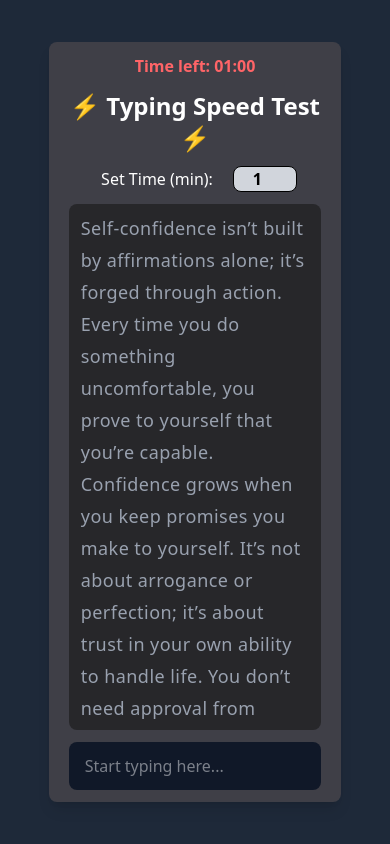
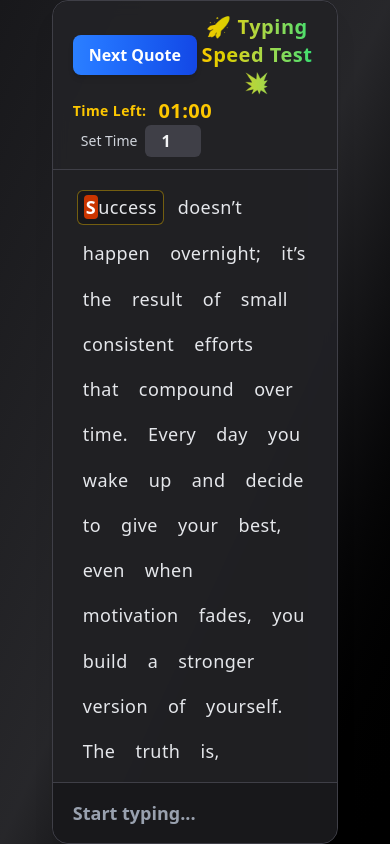
Before and after one commit to RAHUL676789/100DaysFrontend, a React (Vite) app: page / in a window 390 px wide. Built offline with nearby package versions, Linux system fonts and the light colour scheme.

Commit message:
Typing master Complete

```diff
--- a/src/components/Day57/TypingSpeed.jsx
+++ b/src/components/Day57/TypingSpeed.jsx
@@ -1,124 +1,238 @@
-import React, { useState, useEffect, useRef } from "react";
-import { quotes } from "./quotes.js";
+import React, { useState, useEffect, useRef } from 'react'
+import { quotes } from "./quotes.js"
 
 const TypingSpeed = () => {
-  const [time, setTime] = useState(1);
-  const [timerValue, setTimerValue] = useState(0);
-  const [typingData, setTypingData] = useState("");
-  const [inputValue, setInputValue] = useState("");
-  const [results, setResults] = useState(null);
-  const [hasStarted, setHasStarted] = useState(false);
+  const [quotesIndex, setquotesIndex] = useState(0);
+  const [words, setwords] = useState(quotes[quotesIndex].split(" ") || []);
+  const [currentWordIndex, setcurrentWordIndex] = useState(0);
+  const [typeChar, settypeChar] = useState("");
+  const [typeCharIndex, settypeCharIndex] = useState(0);
+  const [accuracy, setaccuracy] = useState(0);
+  const [wpm, setwpm] = useState(0);
+  const [inputValue, setinputValue] = useState("");
+  const wordsRef = useRef([]);
   const timerRef = useRef(null);
+  const [timer, settimer] = useState(null);
+  const [timeValue, settimeValue] = useState(1);
+  const [showResult, setshowResult] = useState(false);
 
-  // initialize timer
-  useEffect(() => {
-    setTimerValue(time * 60);
-  }, [time]);
-
-  // select random quote on mount
-  useEffect(() => {
-    const randomIndex = Math.floor(Math.random() * quotes.length);
-    setTypingData(quotes[randomIndex]);
-  }, []);
-
-  // stop timer when reaches 0
-  useEffect(() => {
-    if (timerValue <= 0 && timerRef.current) {
-      clearInterval(timerRef.current);
-      timerRef.current = null;
-      handleShowResult();
-    }
-  }, [timerValue]);
-
-  const handleStart = () => {
-    if (timerRef.current) clearInterval(timerRef.current);
-
-    timerRef.current = setInterval(() => {
-      setTimerValue((prev) => prev - 1);
-    }, 1000);
-    setHasStarted(true);
+  const handleNextQuotes = () => {
+    const index = Math.floor(Math.random() * quotes.length);
+    setquotesIndex(index);
+    setcurrentWordIndex(0);
+    settypeCharIndex(0);
+    setinputValue("");
+    setaccuracy(0);
+    setwpm(0);
   };
 
-  const handleStartTyping = (e) => {
-    if (!hasStarted) handleStart();
-    setInputValue(e.target.value);
-  };
+  useEffect(() => {
+    setwords(quotes[quotesIndex].split(" "));
+  }, [quotesIndex]);
 
-  const handleShowResult = () => {
-    const originalWords = typingData.trim().split(/\s+/);
-    const typedWords = inputValue.trim().split(/\s+/);
+  useEffect(() => {
+    const handleKeyDown = (e) => {
+      if (e.key === " " && e.code === "Space" && inputValue !== "") {
+        handleAccuracy();
+      } else if (![" ", "Backspace", "Shift", "Alt"].includes(e.key)) {
+        settypeCharIndex((prev) => prev + 1);
+      }
 
-    let correct = 0;
-    for (let i = 0; i < typedWords.length; i++) {
-      if (typedWords[i] === originalWords[i]) correct++;
+      if (e.key === "Backspace") {
+        if (typeCharIndex === 0 && currentWordIndex > 0) {
+          setcurrentWordIndex((prev) => (prev > 0 ? prev - 1 : 0));
+        } else if (typeCharIndex > 0) {
+          settypeCharIndex((prev) => prev - 1);
+        }
+      }
+    };
+
+    window.addEventListener("keydown", handleKeyDown);
+    return () => window.removeEventListener("keydown", handleKeyDown);
+  }, [inputValue]);
+
+  function handleAccuracy() {
+    const currentWord = words[currentWordIndex];
+    if (currentWord === inputValue.trim()) setaccuracy((prev) => prev + 1);
+
+    settypeCharIndex(0);
+    setcurrentWordIndex((prev) => prev + 1);
+    setinputValue("");
+    settypeChar("");
+    setwpm((prev) => prev + 1);
+  }
+
+  function inputChange(e) {
+    setinputValue(e.target.value);
+    if (!timerRef.current) {
+      timerRef.current = setInterval(() => {
+        settimer((prev) => prev - 1);
+      }, 1000);
     }
+  }
 
-    const elapsedTime = time * 60 - timerValue;
-    const minutes = elapsedTime / 60;
-    const wpm = Math.round(correct / minutes || 0);
-    const accuracy = ((correct / originalWords.length) * 100).toFixed(2);
+  useEffect(() => {
+    settypeChar(inputValue.trim());
+  }, [inputValue]);
 
-    setResults({ accuracy, wpm });
-    setHasStarted(false);
+  useEffect(() => {
+    const scrllElemnt = wordsRef.current[currentWordIndex];
+    if (scrllElemnt) {
+      scrllElemnt.scrollIntoView({ behavior: "smooth", block: "center" });
+    }
+  }, [currentWordIndex]);
+
+  useEffect(() => {
+    settimer(timeValue * 60);
+  }, [timeValue]);
+
+  useEffect(() => {
+    if (timer === 0) {
+      clearInterval(timerRef.current);
+      setshowResult(true);
+      return;
+    }
+  }, [timer]);
+
+  const handleClose = () => {
+    setaccuracy(0);
+    setwpm(0);
+    setshowResult(false);
   };
 
   return (
-    <div className="h-screen w-screen bg-gray-800 flex flex-col justify-center items-center">
-      <div className="w-[75%] rounded-lg shadow-lg h-[90vh] bg-zinc-700 px-5 py-3 flex flex-col gap-3">
+    <div className="min-h-screen w-full bg-gradient-to-br from-zinc-900 via-zinc-800 to-black flex justify-center items-center px-4">
+      <div className="w-[80%] h-[100vh] bg-zinc-900/90 rounded-2xl border border-zinc-700 shadow-xl flex flex-col overflow-hidden backdrop-blur-sm">
+
         {/* Header */}
-        <header className="flex flex-wrap justify-center gap-3 items-center">
-          <div
-            className={`text-red-400 flex gap-1 font-semibold ${
-              hasStarted && "animate-pulse"
-            }`}
-          >
-            <span>Time left:</span>
-            <p>
-              {Math.floor(timerValue / 60).toString().padStart(2, "0")}:
-              {Math.floor(timerValue % 60).toString().padStart(2, "0")}
-            </p>
-          </div>
-          <h1 className="text-2xl font-semibold text-white text-center">
-            ⚡ Typing Speed Test ⚡
+        <div className="flex flex-wrap justify-between items-center bg-zinc-800/70 border-b border-zinc-700 px-5 py-3 rounded-t-2xl">
+          <button
+            onClick={handleNextQuotes}
+            className="px-4 py-2 bg-gradient-to-r from-blue-500 to-blue-700 text-white font-semibold rounded-lg shadow-md hover:scale-105 transition-all duration-200">
+            Next Quote
+          </button>
+
+          <h1 className="text-xl md:text-3xl font-bold text-center flex-1 text-transparent bg-clip-text bg-gradient-to-r from-yellow-400 to-green-400 tracking-wide">
+            🚀 Typing Speed Test 💥
           </h1>
 
-          <label htmlFor="time" className="text-white mx-2">
-            Set Time (min):
-          </label>
-          <input
-            value={time}
-            onChange={(e) => setTime(Number(e.target.value))}
-            id="time"
-            type="number"
-            min={1}
-            max={5}
-            className="border bg-gray-300 text-center font-semibold rounded-lg w-16"
-          />
-        </header>
+          <div className="flex items-center gap-3 text-yellow-400 font-semibold tracking-wide">
+            <h3 className="text-sm md:text-base">Time Left:</h3>
+            <span className="text-xl font-bold">
+              {Math.floor(timer / 60).toString().padStart(2, "0")}:
+              {Math.floor(timer % 60).toString().padStart(2, "0")}
+            </span>
+          </div>
 
-        {/* Typing Text */}
-        <div className="flex-1 px-3 py-2 overflow-y-scroll no-scrollbar bg-zinc-800 rounded-lg text-gray-400 text-lg leading-8 tracking-wide">
-          {typingData}
+          <div className="flex items-center gap-2 ml-2">
+            <label htmlFor="time" className="text-sm text-gray-300">Set Time</label>
+            <input
+              value={timeValue}
+              onChange={(e) => settimeValue(e.target.value)}
+              min={1}
+              max={5}
+              type="number"
+              className="w-14 py-1 rounded-md bg-zinc-700 text-center text-gray-100 font-semibold focus:ring-2 ring-green-400 outline-none transition-all"
+            />
+          </div>
         </div>
 
-        {/* Typing Box */}
+        {/* Typing Section */}
+        <div className="flex-1 p-5 overflow-y-scroll no-scrollbar text-gray-200 text-lg leading-relaxed tracking-wide space-y-3 bg-zinc-800/60">
+          {words.map((word, wIndex) => (
+            <span
+              key={wIndex}
+              className={`inline-block mx-1 px-1.5 py-0.5 rounded-md ${
+                wIndex === currentWordIndex
+                  ? "bg-zinc-900 border border-yellow-400/40"
+                  : ""
+              }`}
+            >
+              {word.split("").map((char, charIndex) => {
+                const isCurrentWord = wIndex === currentWordIndex;
+                const isCurrentChar = charIndex === typeCharIndex && isCurrentWord;
+                const typedChar = typeChar[charIndex];
+                let color = "";
+
+                if (typedChar) {
+                  color =
+                    typedChar === char && isCurrentWord
+                      ? "text-green-400"
+                      : typedChar !== char && isCurrentWord
+                      ? "text-red-500"
+                      : "";
+                } else if (isCurrentChar) {
+                  color = "bg-orange-700 text-white font-semibold px-0.5 rounded";
+                }
+
+                return (
+                  <span
+                    ref={(el) => (wordsRef.current[wIndex] = el)}
+                    key={charIndex}
+                    className={`${color} transition-all duration-150`}
+                  >
+                    {char}
+                  </span>
+                );
+              })}
+            </span>
+          ))}
+        </div>
+
+        {/* Input */}
         <input
           value={inputValue}
-          onChange={handleStartTyping}
+          onChange={inputChange}
           type="text"
-          placeholder="Start typing here..."
-          className="w-full py-3 px-4 rounded-lg bg-gray-900 text-gray-200 outline-none"
+          placeholder="Start typing..."
+          className="w-full bg-zinc-900 border-t border-zinc-700 py-4 px-5 text-gray-100 text-lg font-semibold outline-none focus:ring-2 ring-green-500 transition-all placeholder-gray-400 rounded-b-2xl"
         />
       </div>
 
-      {results && (
-        <div className="mt-5 text-white text-lg bg-gray-700 px-5 py-3 rounded-lg shadow-md">
-          <p>
-            Accuracy: <strong>{results.accuracy}%</strong>
-          </p>
-          <p>
-            Words Per Minute: <strong>{results.wpm}</strong>
-          </p>
+      {/* Result Modal */}
+      {showResult && (
+        <div className="fixed inset-0 h-screen w-screen bg-black/70 backdrop-blur-sm flex flex-col justify-center items-center z-50">
+          <button
+            onClick={handleClose}
+            className="absolute top-10 right-10 px-5 py-2 bg-red-600 hover:bg-red-700 text-white font-semibold rounded-lg shadow-md transition-all"
+          >
+            Close
+          </button>
+          <h2 className="text-3xl font-bold text-white mb-10 tracking-wide">Result</h2>
+
+          <div className="flex flex-wrap justify-center items-center gap-12">
+            {/* Accuracy */}
+            <div className="flex flex-col items-center gap-3">
+              <h3 className="text-xl font-semibold text-white">Accuracy</h3>
+              <div className="relative h-32 w-32 flex items-center justify-center">
+                <div
+                  className="absolute h-full w-full rounded-full"
+                  style={{
+                    background: `conic-gradient(#22c55e ${Math.floor((accuracy / wpm) * 100) * 3.6}deg, #1f2937 0deg)`,
+                  }}
+                ></div>
+                <div className="absolute h-[85%] w-[85%] bg-gray-800 rounded-full flex items-center justify-center text-white font-bold text-xl">
+                  {Math.floor((accuracy / wpm) * 100)}%
+                </div>
+              </div>
+            </div>
+
+            {/* WPM */}
+            <div className="flex flex-col items-center gap-3">
+              <h3 className="text-xl font-semibold text-white">WPM</h3>
+              <div className="relative h-32 w-32 flex items-center justify-center">
+                <div
+                  className="absolute h-full w-full rounded-full"
+                  style={{
+                    background: `conic-gradient(#06b6d4 ${Math.floor(wpm / timeValue) * 3.6}deg, #1f2937 0deg)`,
+                  }}
+                ></div>
+                <div className="absolute h-[85%] w-[85%] bg-gray-800 rounded-full flex items-center justify-center text-white font-bold text-xl">
+                  {Math.floor(wpm / timeValue)}
+                </div>
+              </div>
+            </div>
+          </div>
         </div>
       )}
     </div>
```
